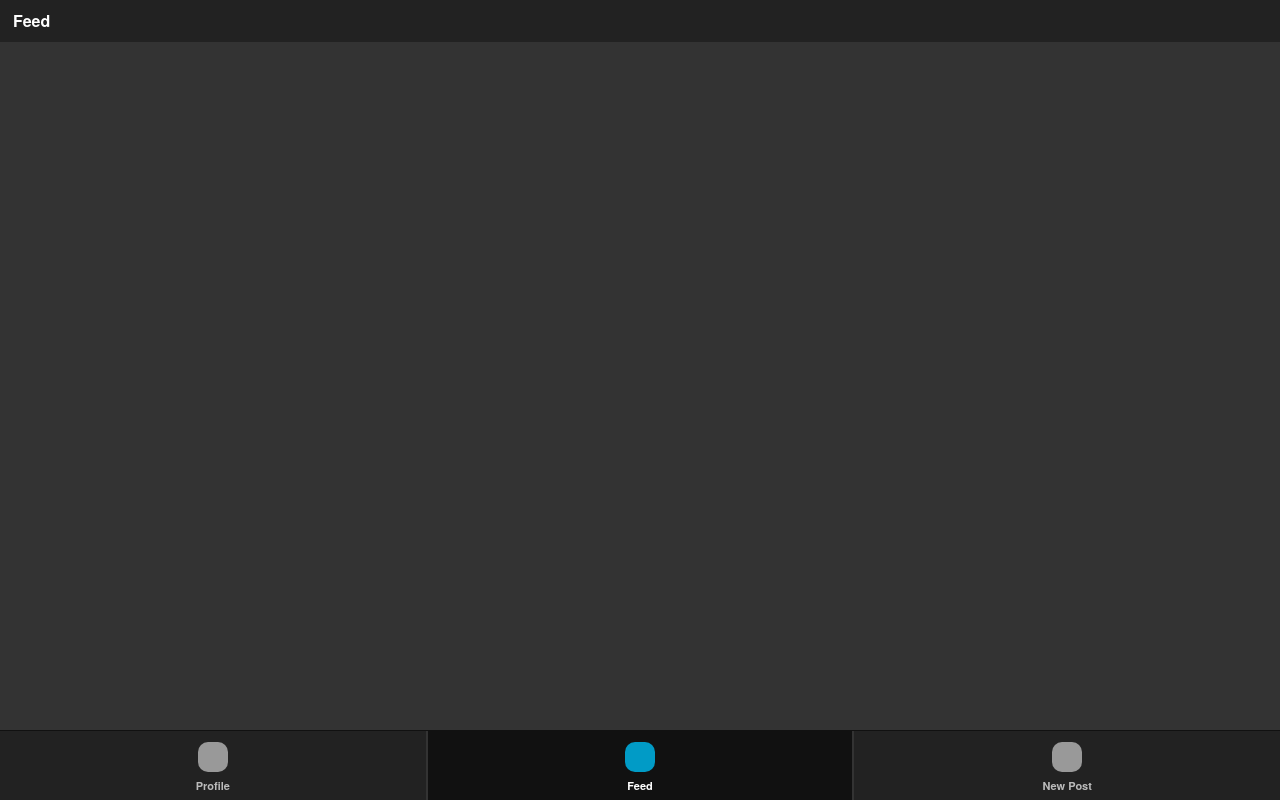
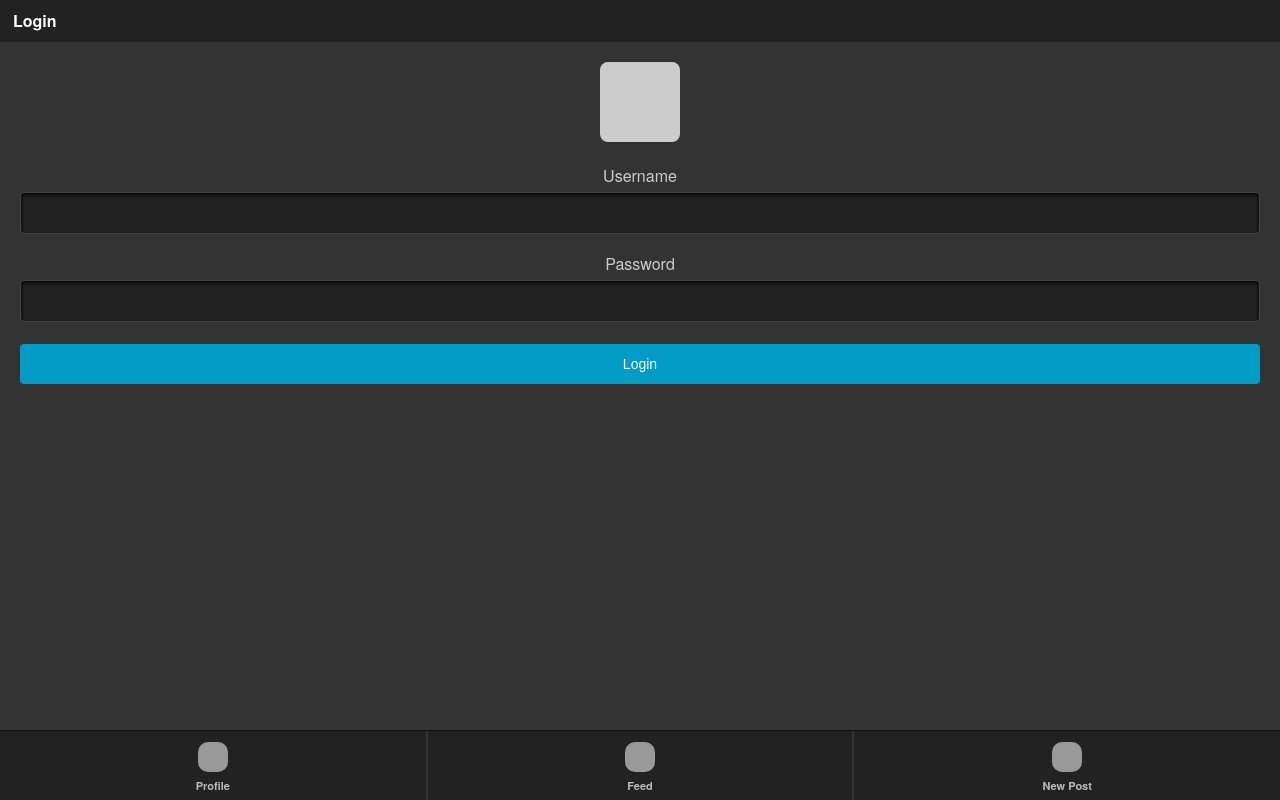
Before and after one commit to tborenst/linkshare, a website: page static/index.html in a window 1280 px wide. Drawn offline with Linux system fonts and the light colour scheme.

Commit message:
Adding login panel and changing some form styling

```diff
--- a/static/index.html
+++ b/static/index.html
@@ -26,7 +26,7 @@
                     Profile
                 </a>
             </li>
-            <li id="tab_2" class="tab_selected">
+            <li id="tab_2">
                 <a href="#feed_panel">
                     <div class="icon"></div><br>
                     Feed
@@ -42,6 +42,8 @@
 
         <!-- panels -->
         <div id="panels">
+
+            <!-- main panels -->
             <div id="profile_panel" class="panel_wrapper">
                 <div class="top_bar clearfix">
                     <a href="#" class="back"><div class="chevron"></div></a>
@@ -52,7 +54,8 @@
                     <a href="#panel_1-2" class="panel_link">Panel 1-2</a>
                 </div>
             </div>
-            <div id="feed_panel" class="panel_wrapper current">
+
+            <div id="feed_panel" class="panel_wrapper">
                 <div class="top_bar clearfix">
                     <a href="#" class="back"><div class="chevron"></div></a>
                     <h1>Feed</h1>
@@ -60,13 +63,13 @@
                 <div class="content_wrapper">
                 </div>
             </div>
+
             <div id="post_panel" class="panel_wrapper">
                 <div class="top_bar clearfix">
                     <a href="#" class="back"><div class="chevron"></div></a>
                     <h1>Create a new post</h1>
                 </div>
                 <div class="padded_content_wrapper">
-                    <p>
                     <form name="new_post_form">
                         <label for="title_text">Title</label>
                         <input id="title_text" name="title" type="text">
@@ -74,7 +77,25 @@
                         <input id="url_text" name="url" type="text">
                         <button>Create Post</button>
                     </form>
-                    </p>
+                </div>
+            </div>
+
+            <!-- login panel -->
+            <div id="login_panel" class="panel_wrapper current">
+                <div class="top_bar clearfix">
+                    <h1>Login</h1>
+                </div>
+                <div class="padded_content_wrapper">
+                    <div class="app_logo">
+
+                    </div>
+                    <form name="login_form">
+                        <label for="username_text">Username</label>
+                        <input id="username_text" name="username" type="text">
+                        <label for="password_text">Password</label>
+                        <input id="password_text" name="password" type="text">
+                        <button>Login</button>
+                    </form>
                 </div>
             </div>
 
--- a/static/js/main.js
+++ b/static/js/main.js
@@ -58,7 +58,8 @@ $(document).ready(function(){
         //TODO: Submit data to server
     });
 
-    loadContent($("#feed_panel"));
+    //TODO: detect if user already logged in and go straight to feed?
+    loadContent($("#login_panel"));
 
 });
 
--- a/static/sass/main.scss
+++ b/static/sass/main.scss
@@ -62,15 +62,17 @@ input {
 }
 
 input[type=text], button {
-    border: 1px solid #ccc;
-    padding: 8px;
-    @include border-radius(2px);
+    @include border-radius(4px);
+    padding: 12px;
     font-size: 14px;
     margin-bottom: 22px;
 }
 
 input[type=text] {
-    @include box-shadow(inset 0px 2px 4px #efefef);
+    @include box-shadow(inset 0px 2px 4px #000000);
+    color: white;
+    background-color: #222;
+    border: 1px solid #444;
 }
 
 label {
@@ -87,10 +89,9 @@ form button {
 /*---------- BUTTONS -------------------------------------------------------- */
 
 button {
-    border: none;
+    border: none; /* overwrite webkit default button border */
     background-color: $brandColor1;
     color: white;
-    padding: 12px;
 
     &:active {
         background-color: darken($brandColor1, 5%);
@@ -217,6 +218,20 @@ button {
     padding: 20px;
 }
 
+/*---------- PANEL-SPECIFIC STYLES ------------------------------------------ */
+#login_panel {
+    text-align: center;
+
+    .app_logo {
+        width: 80px;
+        height: 80px;
+        margin-bottom: 24px;
+        background-color: #ccc;
+        @include border-radius(8px);
+        display: inline-block;
+    }
+}
+
 /*---------- TOP BAR -------------------------------------------------------- */
 
 .top_bar {
```
Also changed, not shown: static/css/main.css. Lines whose indentation alone changed are shown as unchanged.
